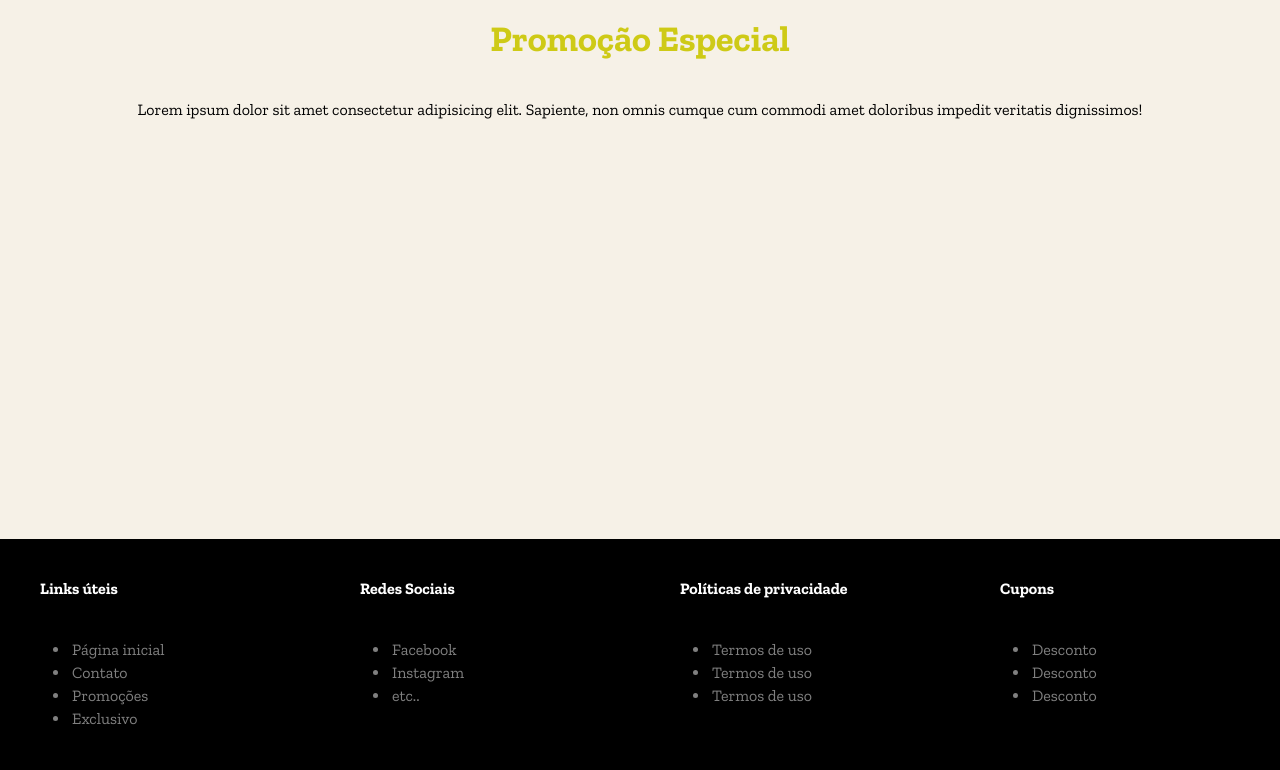
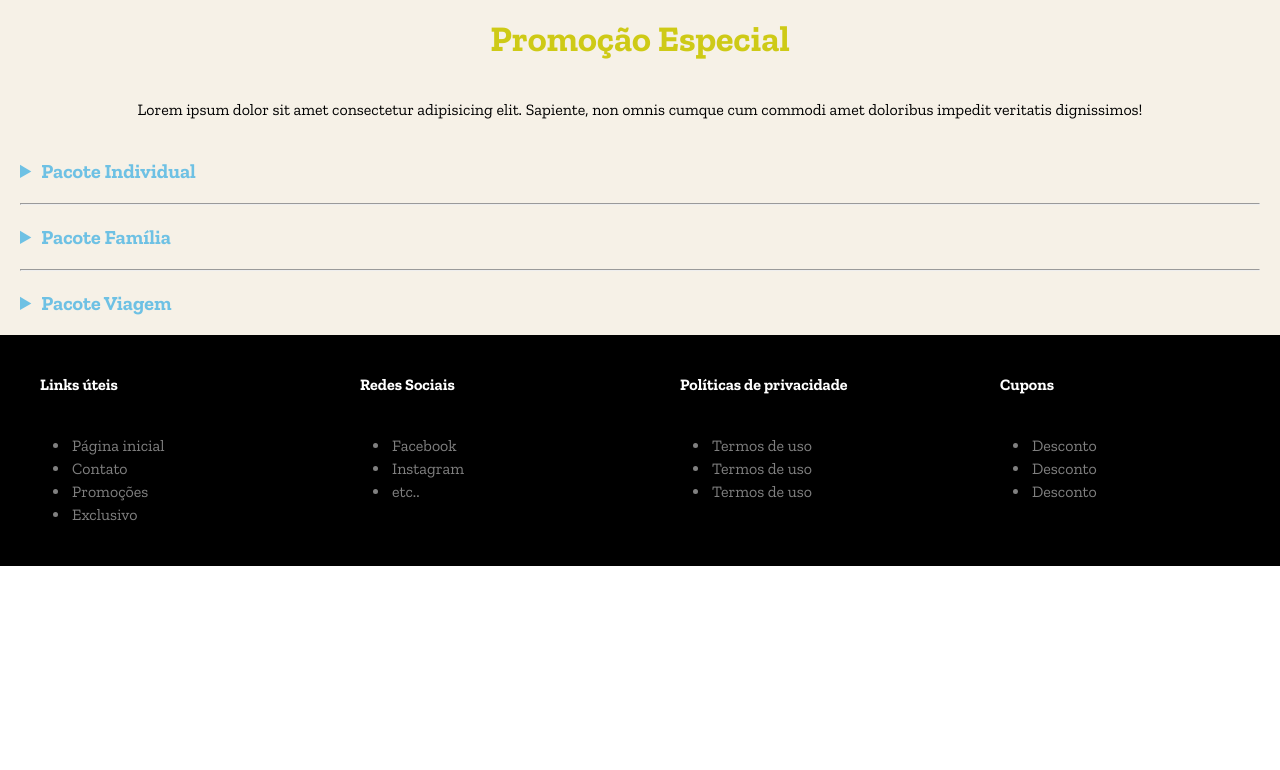
Before and after one commit to Carlos-Juatan/Travel_Agency, a website built with Parcel: page index.html in a window 1280 px wide. Shown: the part 2129-2899 px from the top of the page. After the commit the page ends 2695 px from the top, so only its background shows below. Built offline with nearby package versions, Linux system fonts and the light colour scheme; a web font is replaced by a local one.

Commit message:
Site finalizado
- adicionado o collapsable usando a tag details > summary

```diff
--- a/assets/styles/layout/_collapsible.css
+++ b/assets/styles/layout/_collapsible.css
@@ -1,5 +1,28 @@
 
 .collapsible {
-    height: 400px;
     background-color: #f6f1e7;
 }
+
+.collapsible hr {
+    margin: 0 20px;
+}
+
+details {
+    padding: 20px;
+}
+
+details > summary {
+    color: #6ec1e4;
+    font-size: 20px;
+    font-weight: bold;
+    cursor: pointer;
+}
+
+details > p {
+    padding: 40px 0;
+    font-size: 24px;
+}
+
+details[open] summary {
+    color: limegreen;
+}
--- a/index.html
+++ b/index.html
@@ -92,7 +92,20 @@
 
         <!-- Collapsible -->
          <div class="collapsible">
-
+            <details>
+                <summary>Pacote Individual</summary>
+                <p>Lorem, ipsum dolor sit amet consectetur adipisicing elit. Architecto asperiores numquam quod provident illo vitae omnis suscipit eligendi, odio praesentium eum accusantium obcaecati nulla debitis iure, labore molestiae nostrum adipisci.</p>
+            </details>
+            <hr>
+            <details>
+                <summary>Pacote Família</summary>
+                <p>Lorem, ipsum dolor sit amet consectetur adipisicing elit. Architecto asperiores numquam quod provident illo vitae omnis suscipit eligendi, odio praesentium eum accusantium obcaecati nulla debitis iure, labore molestiae nostrum adipisci.</p>
+            </details>
+            <hr>
+            <details>
+                <summary>Pacote Viagem</summary>
+                <p>Lorem, ipsum dolor sit amet consectetur adipisicing elit. Architecto asperiores numquam quod provident illo vitae omnis suscipit eligendi, odio praesentium eum accusantium obcaecati nulla debitis iure, labore molestiae nostrum adipisci.</p>
+            </details>
          </div>
 
         <!-- Footer -->
```
Also changed, not shown: dist/index.html, 2 other files.
